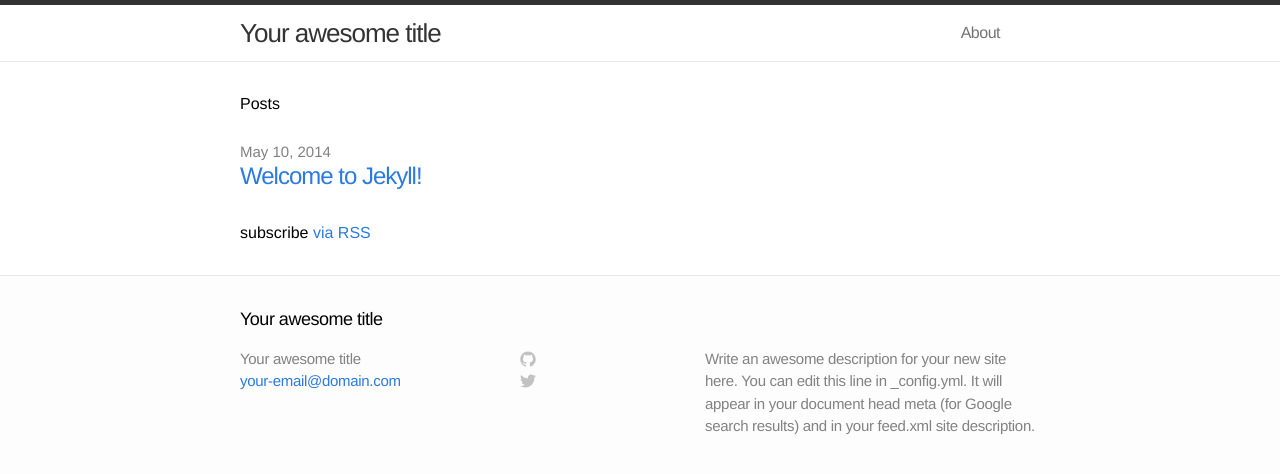
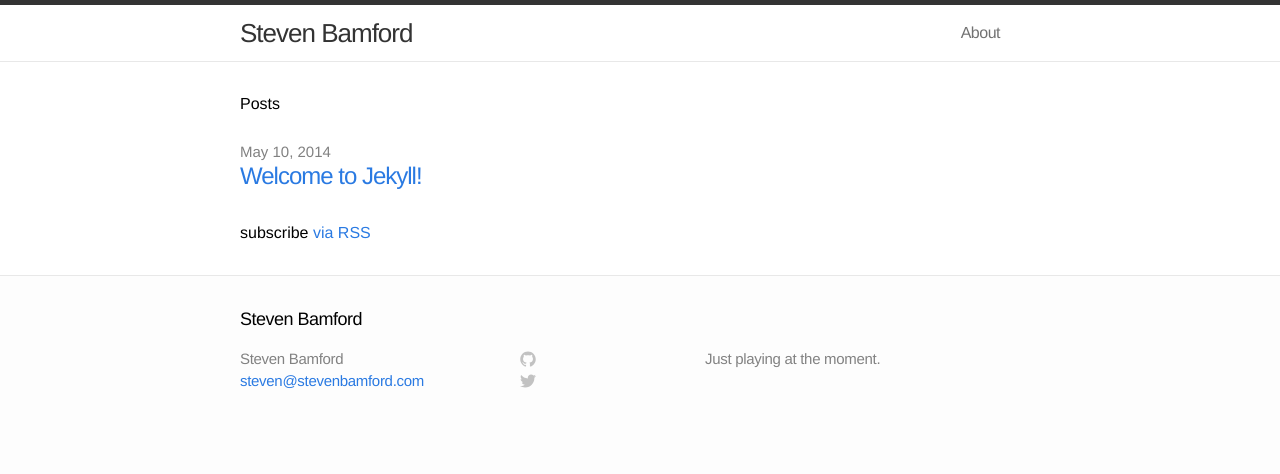
Before and after one commit to bamford/bamford.github.io, a Jekyll site: the page built from index.html, in a window 1280 px wide. Shown: the top 474 px of the page. Built offline with Jekyll 4.4.1, drawn with Linux system fonts in a browser that asks for light colours.

Commit message:
Update _config.yml

```diff
--- a/_config.yml
+++ b/_config.yml
@@ -1,9 +1,9 @@
 # Site settings
-title: Your awesome title
-email: your-email@domain.com
-description: "Write an awesome description for your new site here. You can edit this line in _config.yml. It will appear in your document head meta (for Google search results) and in your feed.xml site description."
+title: Steven Bamford
+email: steven@stevenbamford.com
+description: "Just playing at the moment."
 baseurl: ""
-url: "http://yourdomain.com"
+url: "http://bamford.github.io"
 
 # Build settings
 markdown: kramdown
```
